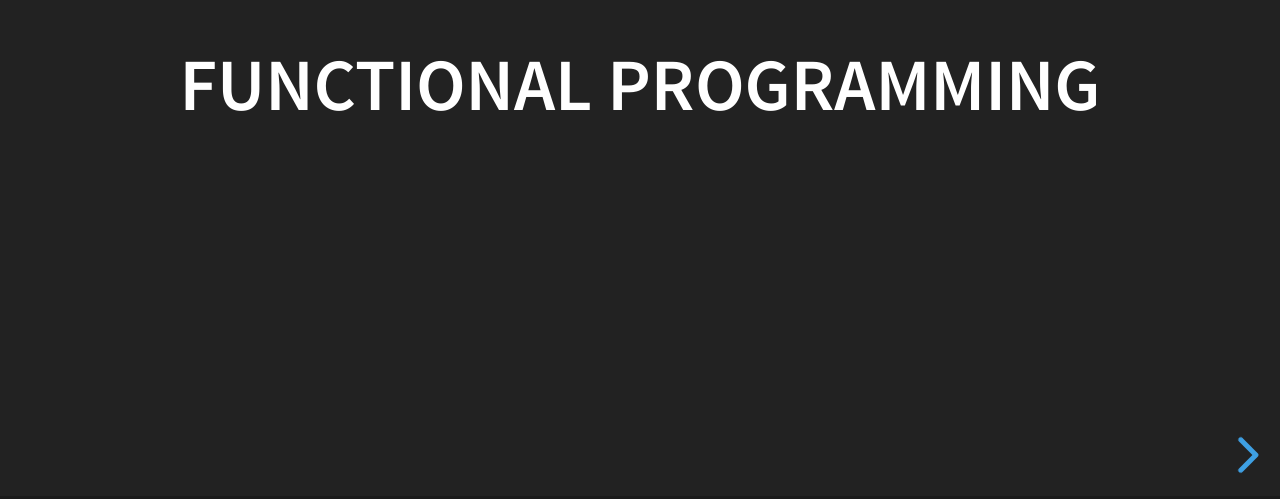
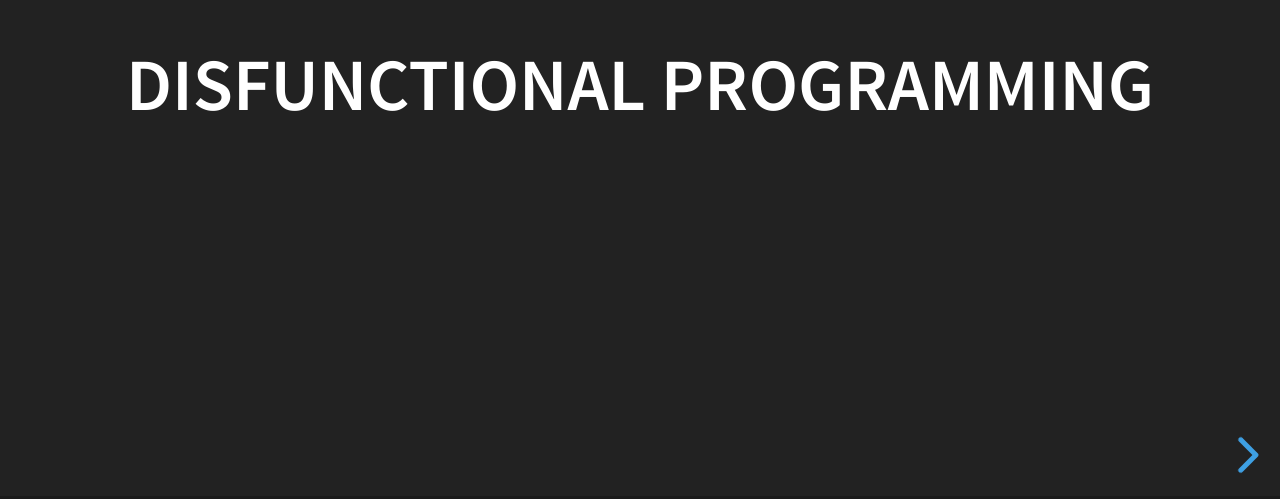
Before and after one commit to pureooze/devdays-2018, a website: page index.html in a window 1280 px wide. Shown: the part 301-800 px from the top of the page. Drawn offline with Linux system fonts and the light colour scheme.

Commit message:
Updated README link and presentation name

```diff
--- a/index.html
+++ b/index.html
@@ -28,7 +28,7 @@
 		<div class="slides">
 			<section>
 				<h2>
-					Functional Programming
+					Disfunctional Programming
 				</h2>
 			</section>
 			<section>
```
Also changed, not shown: README.md.
